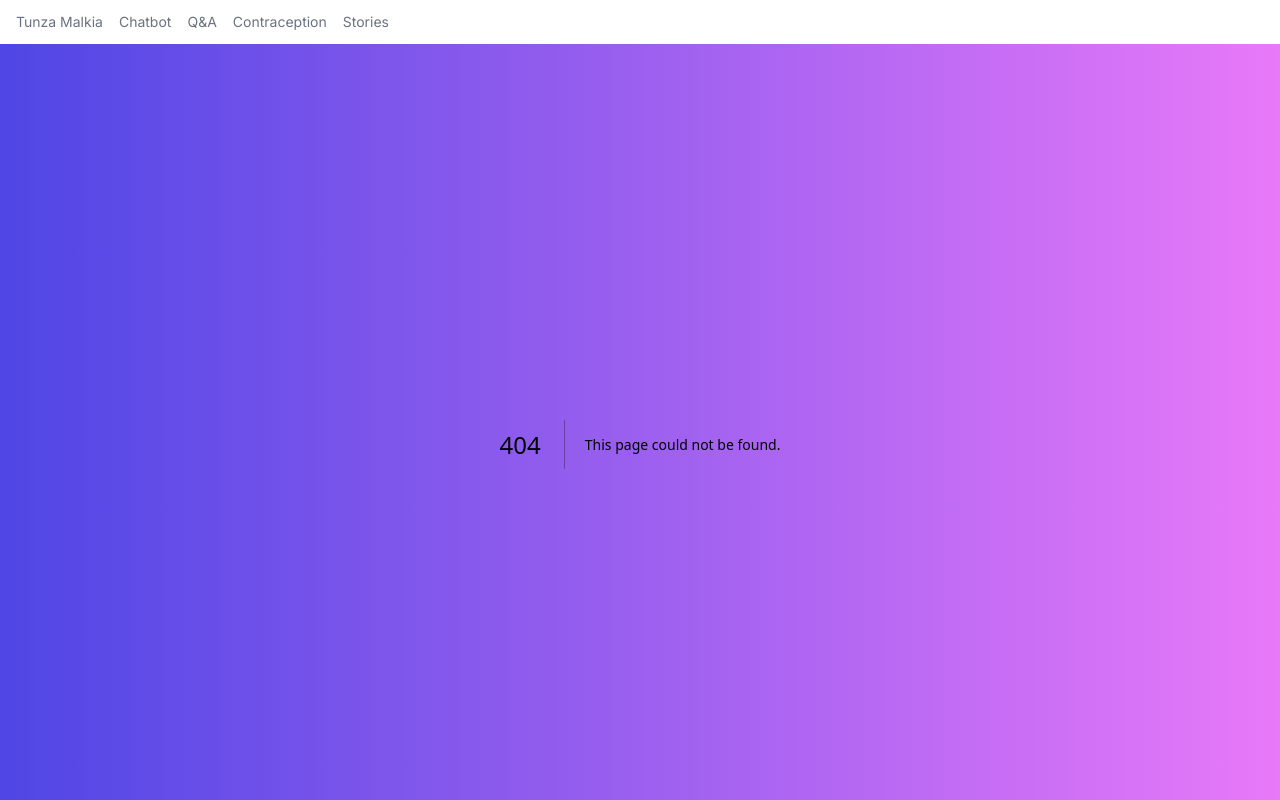
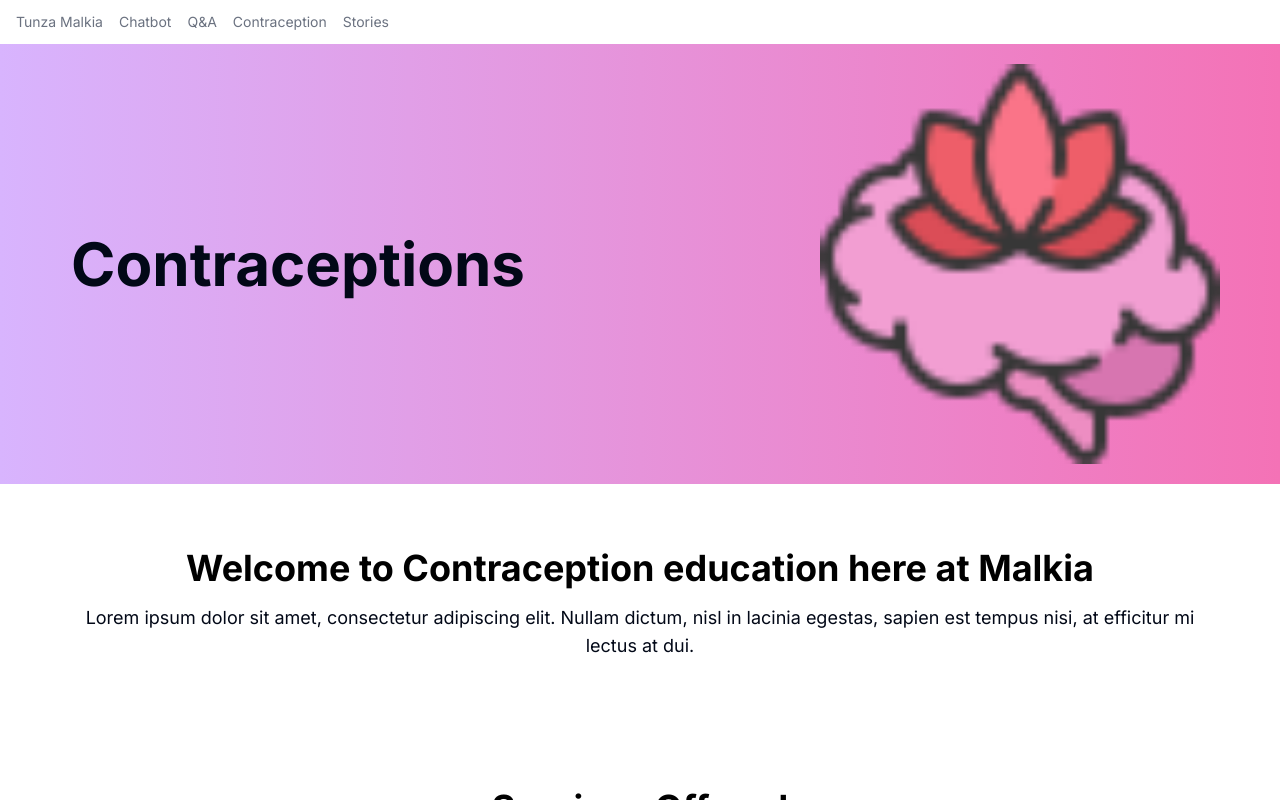
Before and after one commit to Konji-tech/tunzamalkia-gc, a Next.js app: page /contraception in a window 1280 px wide. Before the commit this address had no page. Built offline with nearby package versions, Linux system fonts and the light colour scheme.

Commit message:
Contarception page

```diff
--- /dev/null
+++ b/src/app/contraception/page.tsx
@@ -0,0 +1,123 @@
+import React from 'react';
+import Image from 'next/image';
+import ccs from '@/../public/images/ccs.png';
+import chat from "@/../public/images/chat.svg";
+import avab from "@/../public/images/avab.svg";
+import Link from "next/link";
+
+interface CampProps {
+  title: string;
+}
+const contraceptionList = [
+  {
+    image: chat,
+    button: {
+      text: "Chat with us",
+      link: "",
+    },
+  },
+  {
+    image: avab,
+    button: {
+      text: "Chat with us",
+      link: "",
+    },
+  },
+  {
+    image: chat,
+    button: {
+      text: "Chat with us",
+      link: "",
+    },
+  },
+
+  {
+    image: chat,
+    button: {
+      text: "Chat with us",
+      link: "",
+    },
+  },
+
+  {
+    image: chat,
+    button: {
+      text: "Chat with us",
+      link: "",
+    },
+  },
+];
+
+function ContraceptionsList() {
+  return (
+    <div className="py-5 bg-white grid grid-cols-1 md:grid-cols-3 gap-8 justify-items-center">
+      {contraceptionList.map((feature, index) => (
+        <div
+          key={index}
+          className="flex flex-col items-center gap-4 w-full max-w-[350px] bg-white rounded-3xl shadow-lg p-6"
+        >
+
+
+          {/* Image */}
+          <div className="rounded-3xl w-full aspect-square flex items-center justify-center">
+            <Image
+              src={feature.image}
+              alt="image"
+              className="object-cover"
+            />
+          </div>
+
+          {/* Button */}
+          <Link href={feature.button.link}>
+            <button className="text-white bg-gradient-to-r from-pink-400 via-pink-500 to-pink-600 hover:bg-gradient-to-br focus:ring-4 focus:outline-none focus:ring-pink-300 dark:focus:ring-pink-800 font-medium rounded-lg text-sm px-5 py-2.5 text-center mb-2">
+              {feature.button.text}
+            </button>
+          </Link>
+        </div>
+      ))}
+    </div>
+  );
+}
+
+
+const Option = ({ title }: CampProps) => {
+  return (
+    <div className={`flex-none h-[500px] w-[400px] bg-cover bg-center rounded-full shadow-lg p-10 relative`}>
+      <div className="absolute top-0 left-1/2 transform -translate-x-1/2 -translate-y-1/2 bg-black bg-opacity-50 px-4 py-2 rounded-full text-center">
+        <h2 className="text-white text-lg font-bold">{title}</h2>
+      </div>
+    </div>
+  );
+};
+
+function Contraceptions() {
+  return (
+    <div>
+      <div className="flex flex-col-reverse lg:flex-row justify-between px-10 py-5 bg-gradient-to-r from-purple-300 to-pink-400 gap-16 lg:gap-32">
+        <div className="flex-1 flex flex-col gap-8 justify-center items-center">
+          <h1 className="text-6xl font-bold text-center lg:text-left">Contraceptions</h1>
+        </div>
+        <div className="flex-1 flex justify-end px-5">
+          <Image
+            src={ccs}
+            alt="contraception"
+            className="object-cover h-[300px] w-[300px] lg:h-[400px] lg:w-[400px]"
+          />
+        </div>
+      </div>
+
+      <div className="flex flex-col px-16 py-16 bg-white text-center">
+        <h2 className="text-4xl text-black font-bold">Welcome to Contraception education here at Malkia</h2>
+        <p className="mt-4 text-lg">
+          Lorem ipsum dolor sit amet, consectetur adipiscing elit. Nullam dictum, nisl in lacinia egestas, sapien est tempus nisi, at efficitur mi lectus at dui.
+        </p>
+      </div>
+      <div className="flex flex-col px-16 py-16 bg-white text-center">
+        <h1 className="text-4xl text-black font-bold ">Services Offered</h1>
+      </div>
+      <ContraceptionsList />
+    </div>
+  );
+}
+
+export default Contraceptions;
--- a/src/components/navigation/index.ts
+++ b/src/components/navigation/index.ts
@@ -2,6 +2,6 @@ export const mainRoutes = [
   { name: "Tunza Malkia", href: "/" },
   { name: "Chatbot", href: "/chatbot" },
   { name: "Q&A", href: "/quiz" },
-  { name: "Contraception", href: "/" },
+  { name: "Contraception", href: "/contraception" },
   { name: "Stories", href: "/" },
 ];
```
Also changed, not shown: public/images/ccs.png (added).
